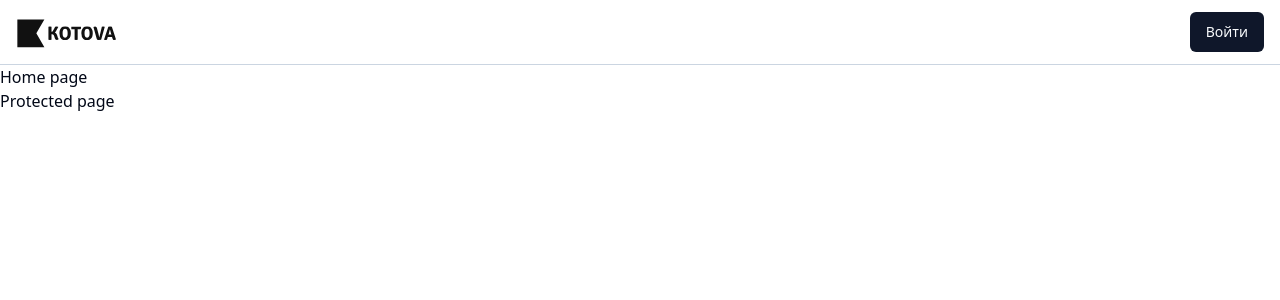
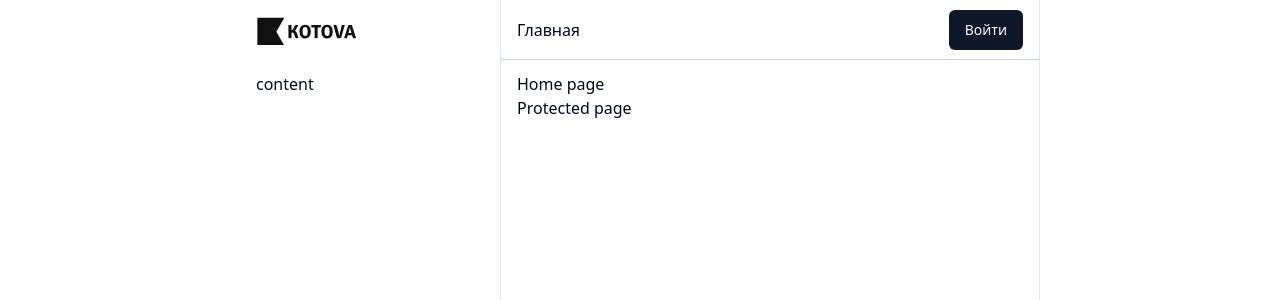
Before and after one commit to netrolite/kotova, a Next.js app: page / in a window 1280 px wide. Shown: the top 300 px of the page. Built offline with nearby package versions, Linux system fonts and the light colour scheme; no server answers.

Commit message:
add sidebar

```diff
--- a/src/app/layout.tsx
+++ b/src/app/layout.tsx
@@ -2,7 +2,8 @@ import type { Metadata } from "next";
 import "./globals.css";
 import { SessionProvider } from "next-auth/react";
 import { auth } from "@/auth";
-import Header from "@/components/RootLayout/Header/Header";
+import Header from "@/components/RootLayout/Header/Header/Header";
+import Sidebar from "@/components/RootLayout/Sidebar/Sidebar";
 
 export const metadata: Metadata = {
   title: "Create Next App",
@@ -16,14 +17,16 @@ export default async function RootLayout({
 }) {
   const session = await auth();
   return (
-    <html lang="en">
+    <html lang="ru">
       <SessionProvider {...{ session }}>
-        <body>
-          <aside></aside>
-          <main>
-            <Header />
-            <div>{children}</div>
-          </main>
+        <body className="min-h-screen">
+          <div className="m-auto flex md:max-w-[800px]">
+            <Sidebar />
+            <main className="min-h-screen w-full md:max-w-[600px] md:border-l md:border-r md:border-slate-200">
+              <Header />
+              <div className="px-4 py-3">{children}</div>
+            </main>
+          </div>
         </body>
       </SessionProvider>
     </html>
--- a/src/components/Logo.tsx
+++ b/src/components/Logo.tsx
@@ -2,12 +2,13 @@ import { cn } from "@/lib/shadcnUtils";
 import Link from "next/link";
 
 type Props = {
+  linkClassName?: string;
   className?: string;
 };
 
-export default function Logo({ className }: Props) {
+export default function Logo({ className, linkClassName }: Props) {
   return (
-    <Link href="/">
+    <Link href="/" className={cn(linkClassName)}>
       <svg
         viewBox="0 0 370 113.32641010712379"
         className={cn("w-full h-full", className)}
--- a/src/components/RootLayout/Header/Header.tsx
+++ /dev/null
@@ -1,28 +0,0 @@
-"use client";
-
-import { ReactNode } from "react";
-import Logo from "../../Logo";
-import SignInBtn from "./SignInBtn";
-import HeaderAvatar from "./Avatar";
-import { HeaderBackBtn } from "./BackBtn";
-import useIsOnHomepage from "@/lib/hooks/useIsOnHomepage";
-import { useSession } from "next-auth/react";
-
-type Props = {
-  pageTitle?: string;
-};
-
-export default function Header({ pageTitle }: Props) {
-  const isOnHomepage = useIsOnHomepage();
-  const session = useSession();
-  const isUnauthed = session.status === "unauthenticated";
-
-  return (
-    <header className="flex justify-between px-4 py-3 border-b border-slate-300">
-      <div>
-        {isOnHomepage ? <Logo className="max-w-[100px]" /> : <HeaderBackBtn />}
-      </div>
-      {isUnauthed ? <SignInBtn /> : <HeaderAvatar />}
-    </header>
-  );
-}
--- /dev/null
+++ b/src/components/RootLayout/Header/Header/Header.tsx
@@ -0,0 +1,32 @@
+"use client";
+
+import Logo from "../../../Logo";
+import SignInBtn from "../SignInBtn";
+import HeaderAvatar from "../Avatar";
+import { HeaderBackBtn } from "../BackBtn";
+import useIsOnHomepage from "@/lib/hooks/useIsOnHomepage";
+import { useSession } from "next-auth/react";
+import HeaderWrapper from "./Wrapper";
+
+export default function Header() {
+  const isOnHomepage = useIsOnHomepage();
+  const session = useSession();
+  const isUnauthed = session.status === "unauthenticated";
+
+  return (
+    <HeaderWrapper>
+      {isOnHomepage ? (
+        <>
+          <Logo className="max-w-[100px]" linkClassName="md:hidden" />
+          <span className="hidden md:block">Главная</span>
+        </>
+      ) : (
+        <HeaderBackBtn />
+      )}
+
+      <div className="ml-auto">
+        {isUnauthed ? <SignInBtn /> : <HeaderAvatar />}
+      </div>
+    </HeaderWrapper>
+  );
+}
--- /dev/null
+++ b/src/components/RootLayout/Header/Header/Wrapper.tsx
@@ -0,0 +1,21 @@
+import { cn } from "@/lib/shadcnUtils";
+import { ReactNode } from "react";
+
+type Props = {
+  children: ReactNode;
+  asDiv?: boolean;
+  className?: string;
+};
+
+export default function HeaderWrapper({
+  children,
+  asDiv = false,
+  className: classNameProp,
+}: Props) {
+  const classNameBase =
+    "flex h-[60px] items-center justify-between border-b border-slate-300 px-4 py-3";
+  const className = cn(classNameBase, classNameProp);
+
+  if (asDiv) return <div {...{ className }}>{children}</div>;
+  return <header {...{ className }}>{children}</header>;
+}
--- /dev/null
+++ b/src/components/RootLayout/Sidebar/Sidebar.tsx
@@ -0,0 +1,13 @@
+import Logo from "@/components/Logo";
+import HeaderWrapper from "../Header/Header/Wrapper";
+
+export default function Sidebar() {
+  return (
+    <aside className="hidden w-full max-w-[260px] md:block">
+      <HeaderWrapper className="border-none" asDiv={true}>
+        <Logo className="max-w-[100px]" />
+      </HeaderWrapper>
+      <div className="px-4 py-3">content</div>
+    </aside>
+  );
+}
```
